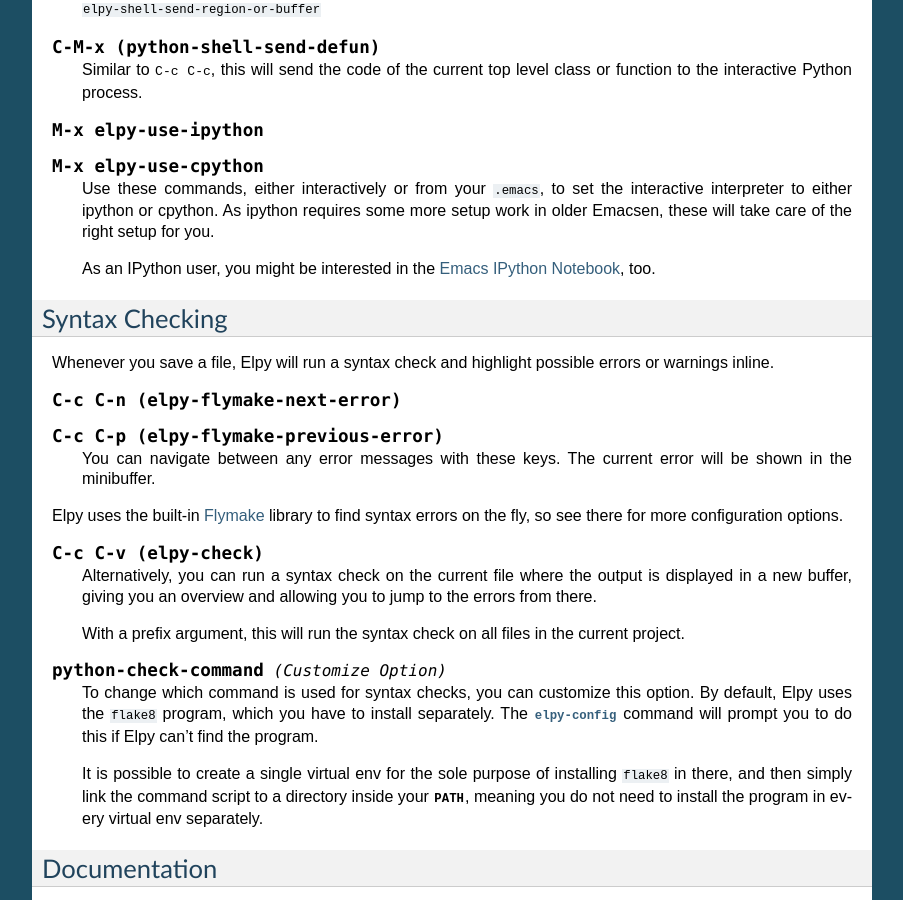
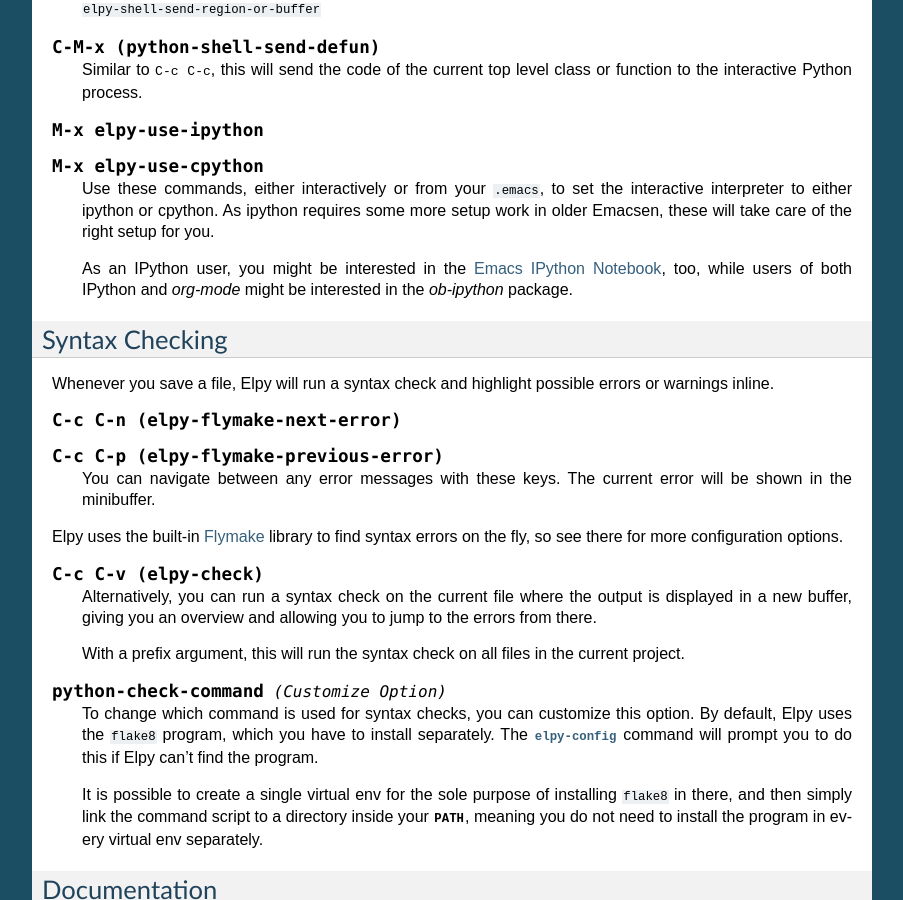
Before and after one commit to jorgenschaefer/elpy, a Sphinx documentation site: the page built from docs/ide.rst, in a window 1280 px wide and 900 px high, scrolled down 2264 px. Shown: the whole window, without its empty margins (198-1101 px from the left). Built offline with Sphinx 7.4.7, drawn with Linux system fonts in a browser that asks for light colours.

Commit message:
Add a suggestion for org-mode's ob-ipython package

```diff
--- a/docs/ide.rst
+++ b/docs/ide.rst
@@ -192,10 +192,13 @@ easier to send code snippets over.
    take care of the right setup for you.
 
    As an IPython user, you might be interested in the `Emacs IPython
-   Notebook`_, too.
+   Notebook`_, too, while users of both IPython and `org-mode` might
+   be interested in the `ob-ipython` package.
 
 .. _IPython: http://ipython.org/
 .. _Emacs IPython Notebook: https://tkf.github.io/emacs-ipython-notebook/
+.. _org-mode: http://orgmode.org/
+.. _ob-ipython: https://github.com/gregsexton/ob-ipython
 
 
 Syntax Checking
```
